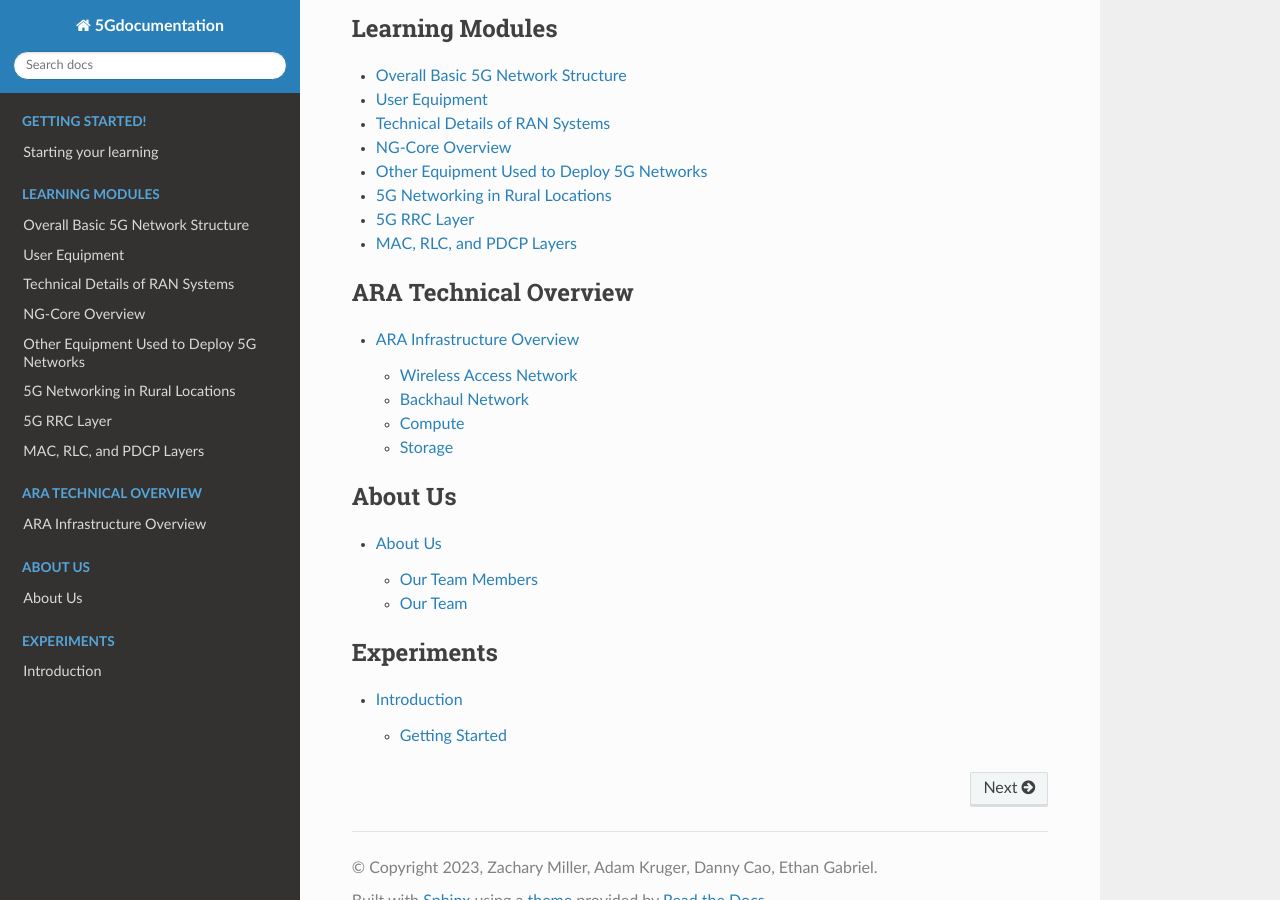
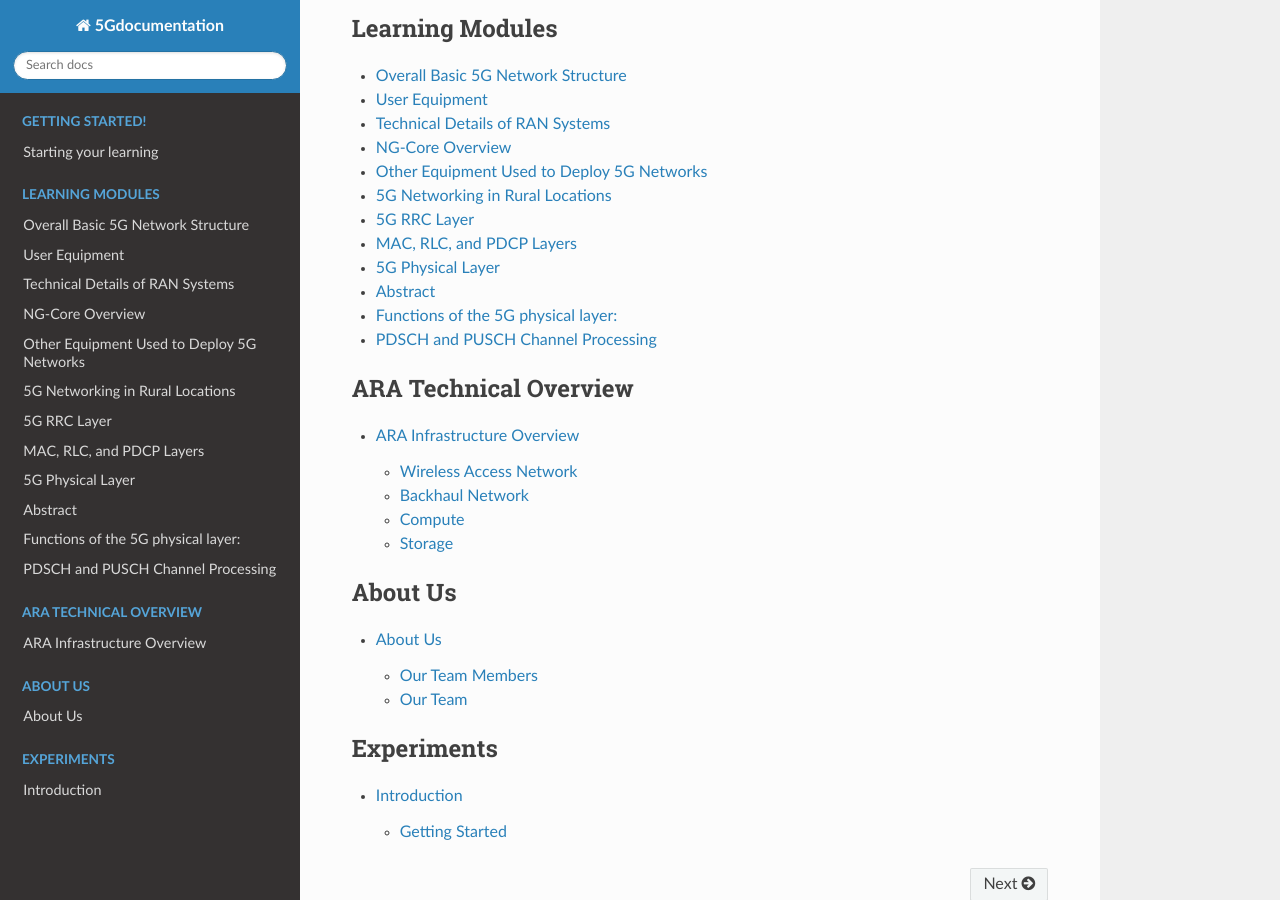
Before and after one commit to zachlop1/5Gdocumentation, a Sphinx documentation site: the page built from docs/source/index.rst, in a window 1280 px wide and 900 px high, scrolled down 756 px. Built offline with Sphinx 7.4.7 and the Read the Docs theme 2.0.0, drawn with Linux system fonts in a browser that asks for light colours; pages that are not in the unit, such as notebooks, are missing from menus; some of the changed lines change nothing that is shown.

Commit message:
module 9

```diff
--- a/docs/source/index.rst
+++ b/docs/source/index.rst
@@ -30,6 +30,8 @@ If you're new, be sure to look at the :ref:`beginner<settingup>` page!
    learningmodule6
    learningmodule7
    learningmodule8
+   learningmodule9
+
 
 .. toctree::
    :maxdepth: 2
--- /dev/null
+++ b/docs/source/learningmodule9.rst
@@ -0,0 +1,42 @@
+5G Physical Layer
+-----------------
+
+Abstract
+-------
+
+The first layer of the communication protocol, also known as the physical layer, is responsible for handling physical data transmission over the wireless network. Designed to support and handle high-speed data transfer, low latency, and high reliability. The physical layer contains information regarding channel coding, modulation, and radio access control protocols. It follows the 3GPP series of standards similar to previous generations, such as LTE. Connection from the gNB(base stations) to the user equipment is known as downlink, which uses PBCH, PDSCH, and PDCCH channels for carrying different data/control information. Whereas the connection from the user equipment to the gNB is known as uplink, which uses PRACH, PUSCH, and PUCCH channels.
+
+Functions of the 5G physical layer:
+-----------------------------------
+
+* Error Detection
+* FEC Encoding/Decoding of the transport channel
+* Modulation and demodulation of physical channels
+* Frequency and time synchronization
+* Multiple input multiple outputs (MIMO) antenna processing
+* Transmit Diversity (TX diversity)
+* Digital and Analog Beamforming
+
+
+PDSCH and PUSCH Channel Processing
+----------------------------------
+
+The channel is used to carry user data, UE-specific upper-layer information, system pieces of information, and paging from the base station to the UEs. When dealing with PDSCH (Physical Downlink Shared Channel) channel data, CRC (cyclic redundancy check is an error-detection code designed to detect errors in streaming data) is added to each channel data to provide error detection. This process is the first step for the physical-layer processing channel data, as shown in the image below.
+
+.. figure:: /images/learningmodule9pic1.png
+   :alt: 5Gdocumentation
+   :align: center
+
+It is then followed by the low-density parity check code (LDPC) base graph, which follows a transport block size calculator referenced to the 3GPP TS 38.214 (Section 5.1.3.2)
+
+Channel data will then be segmented into code blocks where CRC is then added to each of these code blocks. This is done if the transport block (channel data) is too large from the previous step, in which case, the transport block is then divided into smaller segments noted as the aforementioned code blocks as the maximum size of each code block is a standard defined by the 5G NR specification.
+
+The channel data is then followed by LDPC encoding, designed to correct channel error by maintaining parity bits for a selection of data bits. This forms and generates the channel coding block (CCB). Code block concatenation combines the CCB and CRC bits to form codewords for transmission over the PDSCH channel.
+
+Before transmission, the codewords are scrambled and modulated, and the modulated data symbols are then mapped to either 4 or 8 layers, in which the layers are mapped with some antenna ports reserved for the PDSCH use.
+
+The UEs finally receive this, which will decode the transport block before passing the information to the upper layers.
+
+PUSCH (Physical Uplink Shared Channel) is the 5G NR (New Radio) wireless communication channel, which transmits data from the user equipment to the base stations. It should also be noted that multiple UEs can also use the PUSCH channel. The process for the channel data from the UEs to the gNB is very similar to the abovementioned process, with minor additions, including an additional modulation scheme on top of the previously mentioned modulation step.
+
+The process through the PUSCH channel will also utilize DMRS (demodulation reference signal) for channel estimation in the equalization process to help in the decoding process. The signals are designed to have a specific pattern that the UE can easily detect, and the UEs will then use this information to improve the accuracy of its demodulation of the PDSCH channel data.
```
Also changed, not shown: docs/source/images/learningmodule9pic1.png (added).
